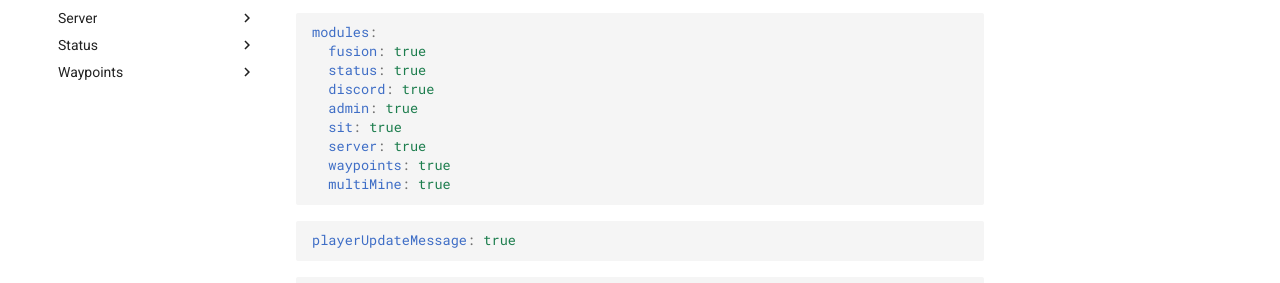
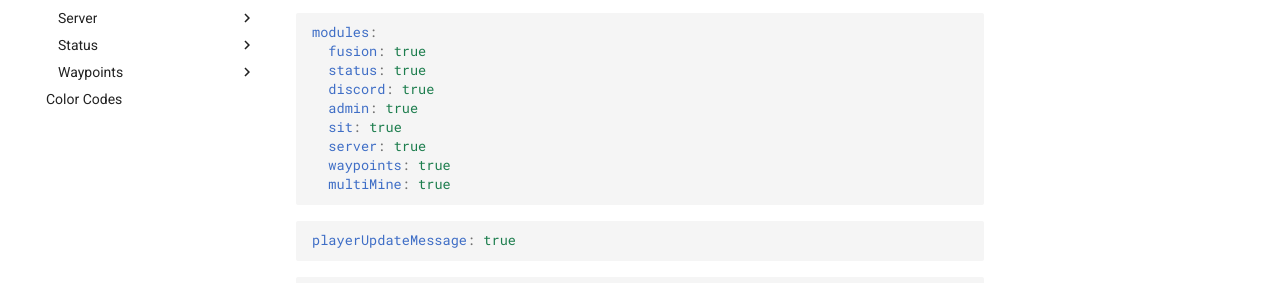
Before and after one commit to YVtils/yvtils-docs, an MkDocs documentation site: the page built from docs/smp/config.yml.md, in a window 1280 px wide. Shown: the part 335-618 px from the top of the page. Built offline with MkDocs 1.6.1 and Material for MkDocs 9.7.7, drawn with Linux system fonts in a browser that asks for light colours.

Commit message:
Refactor documentation file names and add Color Codes documentation

```diff
--- a/mkdocs.yml
+++ b/mkdocs.yml
@@ -63,3 +63,4 @@ nav:
     - Waypoints:
       - config.yml: smp/waypoints/config.yml.md
       - save.yml: smp/waypoints/save.yml.md
+  - Color Codes: colorcode.md
```
Also changed, not shown: docs/colorcode.md (added, +1 -0 lines).
